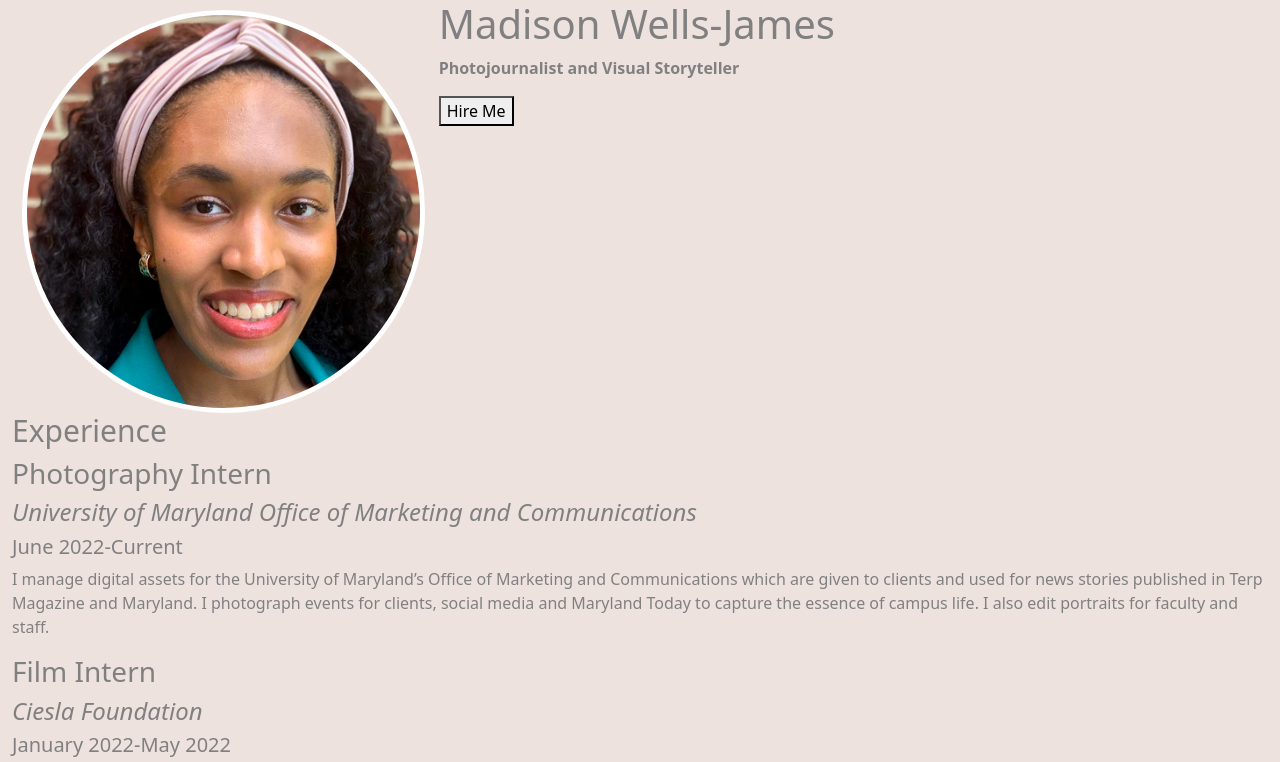
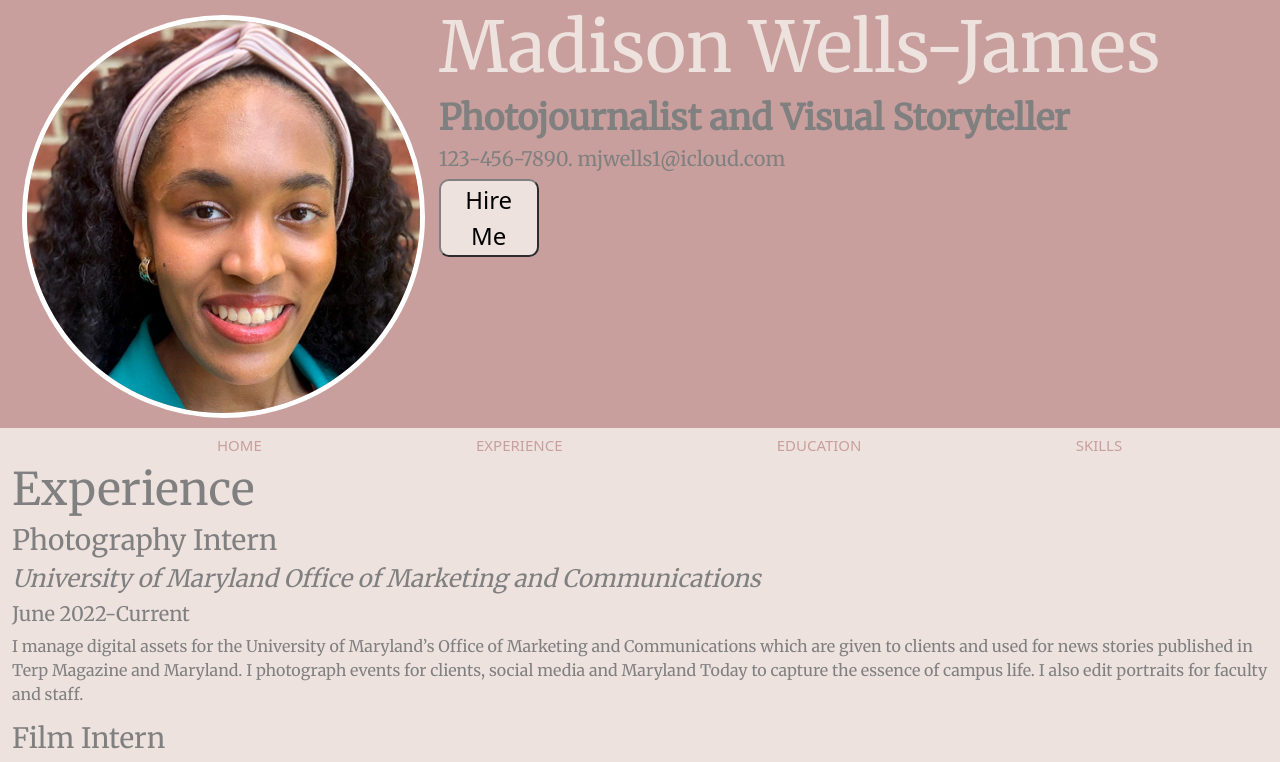
Before and after one commit to mjwells1/Madison-WellsJames-Jour352, a plain HTML site: page online-portfolio-project/index.html in a window 1280 px wide. Shown: the top 762 px of the page. Drawn offline with nearby package versions, Linux system fonts and the light colour scheme.

Commit message:
updates to portfolio

```diff
--- a/online-portfolio-project/index.html
+++ b/online-portfolio-project/index.html
@@ -18,10 +18,28 @@
                 <img src="Headshot%20Photo-2.jpg" id="headshot" alt="A photo of me"/>
             </div>
             <div class="col-sm-8">
-                <h1>Madison Wells-James</h1>
-                <p id="title"><strong>Photojournalist and Visual Storyteller</strong></p>
-                <button id= button>Hire Me</button>
+                <h1>Madison Wells-James
+                <link rel="preconnect" href="https://fonts.googleapis.com">
+                <link rel="preconnect" href="https://fonts.gstatic.com" crossorigin>
+                <link href="https://fonts.googleapis.com/css2?family=Merriweather&display=swap" rel="stylesheet">
+                </h1>
+                <h6 id="title"><strong>Photojournalist and Visual Storyteller</strong></h6>
+                <h5>123-456-7890. mjwells1@icloud.com</h5>
+                <button id="button"><a href="mailto:mjwells1@icloud.com"></a>Hire Me</button>
             </div>
+        </div>
+    </div>
+
+    <div class="container-fluid">
+        <div class="row">
+            <nav>
+                <ul>
+                    <li><a href="default.asp">Home</a></li>
+                    <li><a href="experience.asp">Experience</a></li>
+                    <li><a href="education.asp">Education</a></li>
+                    <li><a href="skills">Skills</a></li>
+                </ul>
+            </nav>
         </div>
     </div>
 
@@ -32,7 +50,7 @@
             </div>
         </div>
 
-        <div class="row class= header">
+        <div class="row" class= "header">
             <div class="col">
             <h3>Photography Intern</h3>
             <h4><em>University of Maryland Office of Marketing and Communications</em></h4>
@@ -85,8 +103,7 @@
         </div>
 
         <div class="row">
-
-                 <ul>
+                <ul id="skills">
                     <li>Photography</li>
                     <li>Videography</li>
                     <li>Digital Asset Managment</li>
@@ -94,7 +111,6 @@
                     <li>Adobe Premiere, Lightroom and Photoshop</li>
                     <li>News Writing</li>
                     <li>Event Management</li>
-
                  </ul>
         </div>
     </div>
@@ -102,6 +118,7 @@
     <div class="container-fluid">
         <div class="row" id=footer>
             <div class="col">
+                Madison Wells-James Copyright 2023
             </div>
         </div>
     </div>
--- a/online-portfolio-project/style.css
+++ b/online-portfolio-project/style.css
@@ -10,57 +10,104 @@ div {
 }
 
 h1 {
-    color:grey
+    font-family: 'Merriweather', serif;
+    color:#EEE2DF;
+    font-size: 70px
 }
 
 h2 {
-    color:grey
+    font-family: 'Merriweather', serif;
+    color:grey;
+    font-size: 45px;
 }
 
 h3 {
+    font-family: 'Merriweather', serif;
     color: grey
 }
 
 h4{
+    font-family: 'Merriweather', serif;
     color:grey
 }
 
 h5{
+    font-family: 'Merriweather', serif;
     color:grey
 }
 
+h6 {
+    font-family: 'Merriweather', serif;
+    color:grey;
+    font-size: 35px
+}
+
+
 p{
+    font-family: 'Merriweather', serif;
     color:grey
 }
 
-li{
-    color:grey
+nav{
+    float: right;
 }
 
+nav ul{
+    margin:0;
+    padding:0;
+    list-style: none;
+}
+
+nav li{
+    display: inline-block;
+    margin-left: 200px;
+    padding: 5px;
+    position: relative;
+}
+
+nav a {
+    color: #C89F9C;
+    text-decoration: none;
+    text-transform:uppercase;
+    text-align: center;
+    font-size: 15px
+}
+
+nav a:hover{
+    color:white;
+ }
+
 #topper {
+    background-color: #C89F9C;
+    padding-top: 5px;
+    padding-bottom: 10px
 
 }
 
 #footer {
-
+    background-color: #C89F9C;
+    font-family: 'Merriweather', serif;
 }
 
 #headshot {
     width:100%;
-    margin: 0px 0px 0px 0px;
+    margin: 10px 10px 10px 10px;
     border: 5px solid white;
     border-radius: 500px
 }
 
 #button {
-    border-color: solid white;
-    background color: lightpink
+    background-color: #EEE2DF;
+    border-color: grey;
+    border-radius: 10px;
+    width: 100px;
+    font-size: 24px;
+}
 
-    }
+button:hover{
+    color:white;
+}
 
-width {
-
-}
 
 }
 @media (min-width:576px)   {
```
Also changed, not shown: 2 other files.
